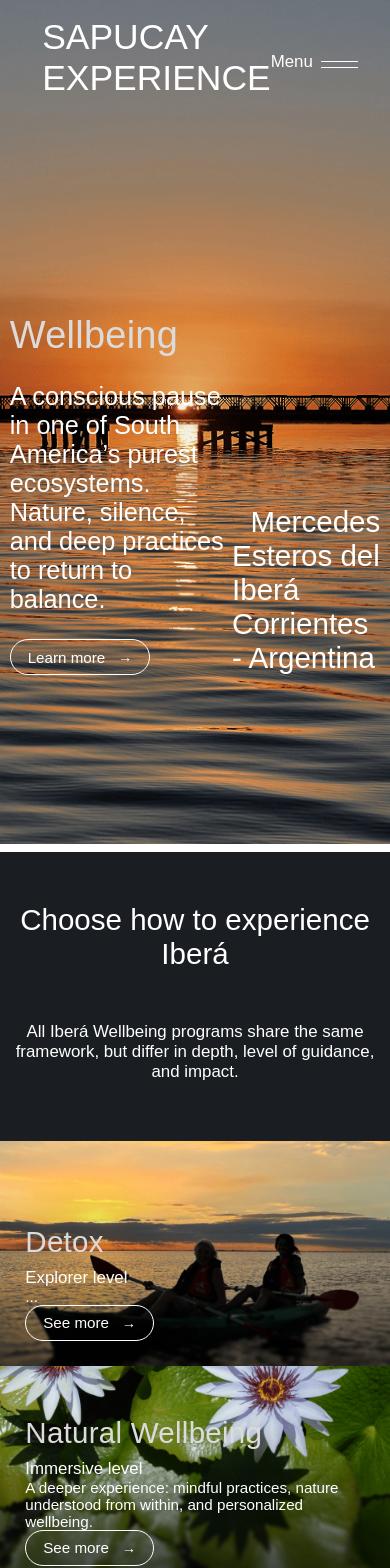
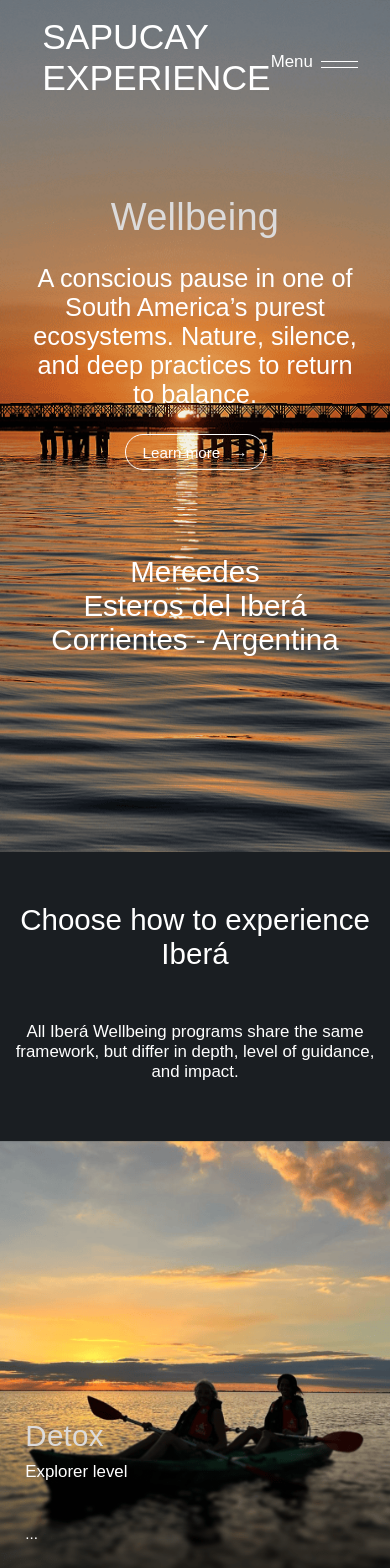
Before and after one commit to DoloresPolito/sapucay, a Next.js app: page /en/bienestar in a window 390 px wide. Shown: the top 1568 px of the page. Built offline with nearby package versions, Linux system fonts and the light colour scheme.

Commit message:
mobile responsive 1

```diff
--- a/src/components/ScrollTravel/Description.js
+++ b/src/components/ScrollTravel/Description.js
@@ -38,7 +38,7 @@ export default function Description({ title, subtitle, items }) {
             <div className={styles.overlayHover}>
               <ul>
                 {item.bullets.map((bullet, i) => (
-                  <li className={styles.traveldescriptionitembullet} key={i}>
+                  <li className={styles.text} key={i}>
                     {bullet}
                   </li>
                 ))}
--- a/src/components/ScrollTravel/Intro.js
+++ b/src/components/ScrollTravel/Intro.js
@@ -1,14 +1,26 @@
 "use client";
 import Image from "next/image";
 import { motion, useScroll, useTransform } from "framer-motion";
-import { useRef } from "react";
+import { useRef, useEffect, useState } from "react";
 import styles from "./style.module.scss";
 import Button from "../ui/Button";
-// import Link from "next/link";
 import AnimatedDiv from "../ui/AnimatedDiv";
 
 export default function Intro({ image, herotitle, herosubtitle, herobutton }) {
   const container = useRef(null);
+
+  const [isMobile, setIsMobile] = useState(false);
+
+  useEffect(() => {
+    const checkScreen = () => {
+      setIsMobile(window.innerWidth <= 850);
+    };
+
+    checkScreen();
+    window.addEventListener("resize", checkScreen);
+
+    return () => window.removeEventListener("resize", checkScreen);
+  }, []);
 
   const { scrollYProgress } = useScroll({
     target: container,
@@ -19,7 +31,10 @@ export default function Intro({ image, herotitle, herosubtitle, herobutton }) {
 
   return (
     <div ref={container} className={styles.intro}>
-      <motion.div style={{ y }} className={styles.introImage}>
+      <motion.div
+        style={!isMobile ? { y } : {}}
+        className={styles.introImage}
+      >
         <Image
           src={image}
           fill
@@ -28,7 +43,6 @@ export default function Intro({ image, herotitle, herosubtitle, herobutton }) {
           style={{ objectFit: "cover" }}
         />
 
-        {/* Overlay de texto */}
         <div className={styles.overlay}>
           <div className={styles.left}>
             <div className={styles.titlecontainer}>
@@ -41,9 +55,7 @@ export default function Intro({ image, herotitle, herosubtitle, herobutton }) {
             </div>
 
             <div>
-              {/* <Link to="contact" smooth={true} offset={-5} duration={1000}> */}
               <Button>{herobutton}</Button>
-              {/* </Link> */}
             </div>
           </div>
 
--- a/src/components/ScrollTravel/style.module.scss
+++ b/src/components/ScrollTravel/style.module.scss
@@ -21,13 +21,16 @@
   display: flex;
   flex-direction: column;
   top: -1vh;
-  // height: 110vh;
   width: 100%;
+
+
+  @media only screen and (max-width: 850px) {
+    top: 0vh;
+  }
 }
 
 .overlay {
   position: relative;
-  bottom: 20vh;
   height: 100%;
   width: 95%;
   margin: 0 auto;
@@ -37,6 +40,38 @@
   justify-content: space-between;
   pointer-events: none; // opcional
   color: white;
+
+
+  @media only screen and (max-width: 850px) {
+    flex-direction: column;
+    justify-content: center;
+    align-items: center;
+    bottom: 0vh;
+    text-align: center;
+   }
+
+  .left {
+    width: 60%;
+    display: flex;
+    flex-direction: column;
+    @media only screen and (max-width: 850px) {
+      width: 90%;
+    }
+
+  }
+
+  .right {
+    width: 40%;
+    display: flex;
+    flex-direction: column;
+
+    align-items: flex-end;
+    @media only screen and (max-width: 850px) {
+      width: 90%;
+      align-items: center;
+      margin-top: 10vh;
+    }
+  }
 
   .titlecontainer {
     display: flex;
@@ -62,19 +97,7 @@
     }
   }
 
-  .left {
-    width: 60%;
-    display: flex;
-    flex-direction: column;
-  }
 
-  .right {
-    width: 40%;
-    display: flex;
-    flex-direction: column;
-
-    align-items: flex-end;
-  }
 }
 
 //Description
@@ -85,14 +108,22 @@
   justify-content: center;
   align-items: center;
   text-align: center;
-  padding: 3vh 0;
+  padding: 3vh 0vh 0vh 0vh;
   background-color: #1a1e22;
-  color: white;
+  @media only screen and (max-width: 850px) {
+    height: auto;
+  }
 
   .top {
+    align-items: center;
+    display: flex;
+    flex-direction: column;
+    align-items: center;
+    justify-content: center;
     .titlecontainer {
       display: flex;
       flex-direction: column;
+
       h2 {
         margin: 0;
         margin-top: 3vh;
@@ -108,12 +139,14 @@
 
     h3 {
       margin-top: 3vh;
-      max-width: 100vh;
       margin-bottom: 7vh;
+      @media only screen and (max-width: 850px) {
+        width: 95%;
+
+        justify-self: center;
+      }
     }
-    @media only screen and (max-width: 850px) {
-      max-width: 100%;
-    }
+
   }
 }
 
@@ -122,8 +155,10 @@
   width: 100%;
   height: 80vh;
   overflow: hidden;
+
   @media only screen and (max-width: 850px) {
     flex-direction: column;
+    height: auto;
   }
 }
 
@@ -136,7 +171,7 @@
 
   @media only screen and (max-width: 850px) {
     width: 100%;
-    height: 50vh;
+    height: 60vh;
   }
 
   &:hover .overlayHover {
@@ -169,6 +204,7 @@
   align-self: flex-end;
   justify-content: space-between;
 
+
   .toptitle {
     .titleWide {
       letter-spacing: 0.03vh;
@@ -181,8 +217,11 @@
   @media only screen and (max-width: 850px) {
     height: 80%;
     justify-content: flex-end;
+    height: 50%;
+    justify-content: space-between;
     .titleWide {
       margin-bottom: 1vh;
+
     }
   }
 }
@@ -196,6 +235,7 @@
   align-items: flex-start;
   text-align: left;
   justify-content: center;
+
 }
 
 .overlayHover ul {
@@ -240,6 +280,9 @@
   flex-direction: column;
   justify-content: center;
   align-items: center;
+  @media only screen and (max-width: 850px) {
+    width: 99%;
+  }
 
   .topsection {
     display: flex;
@@ -296,6 +339,7 @@
       @media only screen and (max-width: 850px) {
         width: 100%;
         align-items: center;
+   margin-top: 4vh;
       }
 
       .itemcontainer {
@@ -309,6 +353,8 @@
           font-size: 3vh;
           font-weight: 600;
         }
+
+
       }
     }
   }
@@ -325,6 +371,13 @@
       border: 0.2vh solid white;
       border-radius: 10vh;
       padding: 2vh 10vh;
+
+      @media only screen and (max-width: 850px) {
+          border:none;
+          background-color:transparent;
+          margin-top: 5vh;
+
+      }
     }
   }
 }
```
